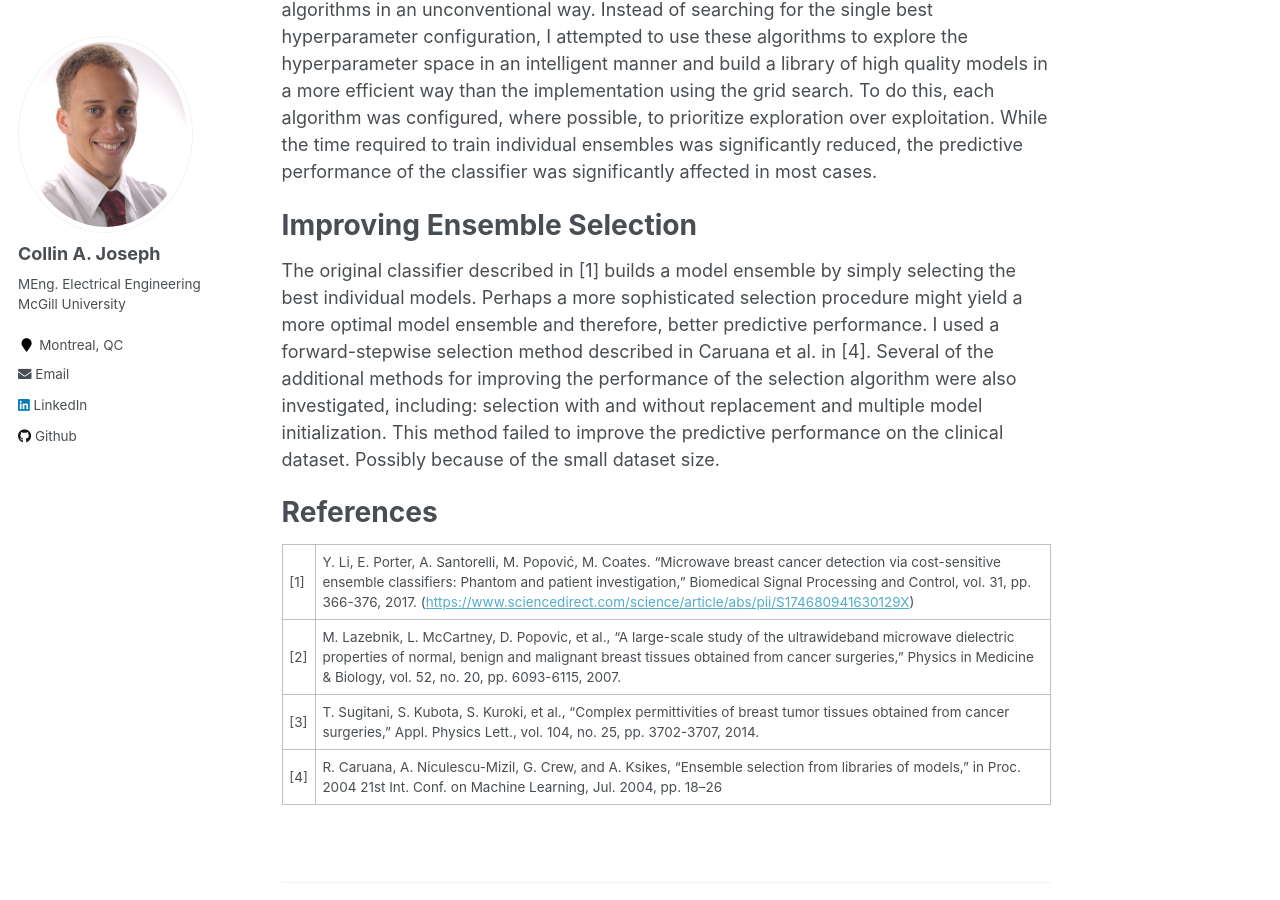
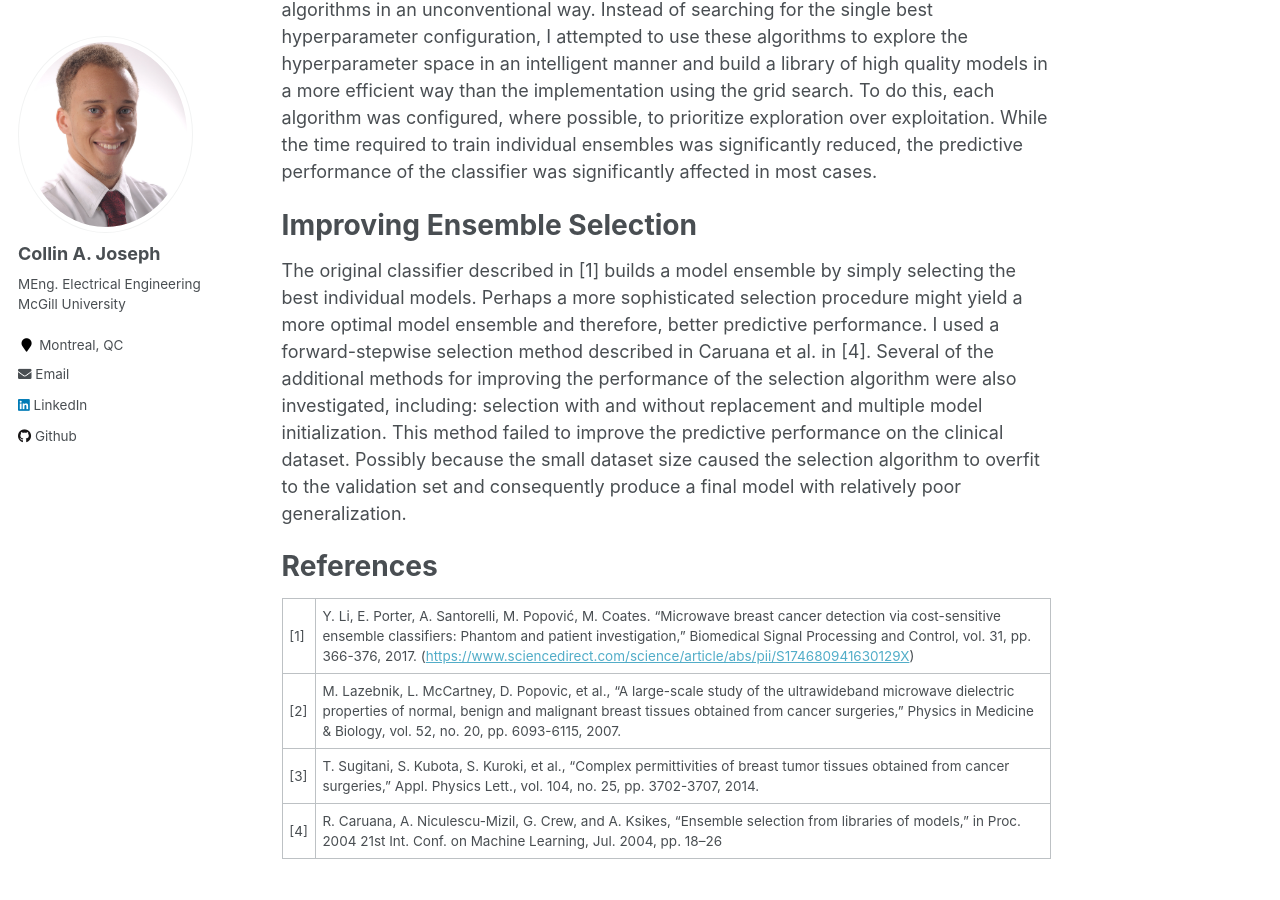
Before and after one commit to collinquintyne/collinquintyne.github.io, a Jekyll site: the page built from _projects/projects-1.md, in a window 1280 px wide and 900 px high, scrolled down 2787 px. Built offline with Jekyll 4.4.1, drawn with Linux system fonts in a browser that asks for light colours; formulas are drawn with MathJax 3.

Commit message:
update esvm project page

```diff
--- a/_projects/projects-1.md
+++ b/_projects/projects-1.md
@@ -14,7 +14,7 @@ Experimental evidence indicates that there is a substantial difference between t
 The [McGill RF Breast Cancer Screening Group](http://www.compem.ece.mcgill.ca/breast-cancer-detection/index.html) has developed a prototype 16-element multistatic radio-frequency radar system for breast cancer monitoring. The hardware system is capable of recording a radar scan of a hemisphereical or breast-shaped subject using 16 the transmitting and receiving antennas. The 16 antennas are activated in individual transmit-receive pairs to capture the radar signals, in other words, each antenna transmits a pulse while another antenna records the scattered and transmitted signals. This produces a total of 240 signals per scan, one signal for each uni-directional pair of antennas in the array.
 
 # Python Implementation
-The ensemble SVM classifier was originally written in <a href="https://www.mathworks.com/products/matlab.html">MATLAB</a>. In order to more easily take advantage of advancements in machine learning algorithms in the future a conversion to [Python](https://www.python.org/) was performed. The [2$\nu$-SVM](https://www.ece.rice.edu/dsp/software/nusvm.shtml) base models used in the original implementation were not used in the Python implementation because an equivalently efficient library to generate these models did not exist, therefore using these models was not feasible. Instead, the [scikit learn SVC](https://scikit-learn.org/stable/modules/generated/sklearn.svm.SVC.html) was used to generate base models with the optional negative class weight parameter used to control the cost-sensitivity of the models. This Python implementation was used to investigate potential improvements.
+The ensemble SVM classifier was originally written in [MATLAB](https://www.mathworks.com/products/matlab.html). In order to more easily take advantage of advancements in machine learning algorithms in the future a conversion to [Python](https://www.python.org/) was performed. The [2$\nu$-SVM](https://www.ece.rice.edu/dsp/software/nusvm.shtml) base models used in the original implementation were not used in the Python implementation because an equivalently efficient library to generate these models did not exist, therefore using these models was not feasible. Instead, the [scikit learn SVC](https://scikit-learn.org/stable/modules/generated/sklearn.svm.SVC.html) was used to generate base models with the optional negative class weight parameter used to control the cost-sensitivity of the models. This Python implementation was used to investigate potential improvements.
 
 # Improving Feature Extraction Methods
 The original detection algorithm used principle component analysis (PCA) as a feature extraction method. While previous results clearly indicated its effectiveness, more deterministic feature extraction methods could be equally effective with the added advantage of being more interpretable. The performance of 4 new feature extraction methods were investigated: short-time Fourier transform (STFT) features, discrete Fourier transform (DFT) features, empirical mode decomposition (EMD) features and time-domain features (TDF).
@@ -32,7 +32,7 @@ The ensemble algorithm involved performing a grid search over a few thousand hyp
 A wide variety of derivative-free optimization algorithms exist that may be applied to hyperparameter searching in machine learning applications. I chose to use the following algorithms: random walk, simulated annealing, genetic algorithms and particle swarm optimization. However, the existing implementation considers all hyperparameter configurations from all selected antenna pairs. Therefore, I attempted to use these algorithms in an unconventional way. Instead of searching for the single best hyperparameter configuration, I attempted to use these algorithms to explore the hyperparameter space in an intelligent manner and build a library of high quality models in a more efficient way than the implementation using the grid search. To do this, each algorithm was configured, where possible, to prioritize exploration over exploitation. While the time required to train individual ensembles was significantly reduced, the predictive performance of the classifier was significantly affected in most cases.
 
 # Improving Ensemble Selection
-The original classifier described in [1] builds a model ensemble by simply selecting the best individual models. Perhaps a more sophisticated selection procedure might yield a more optimal model ensemble and therefore, better predictive performance. I used a forward-stepwise selection method described in Caruana et al. in [4]. Several of the additional methods for improving the performance of the selection algorithm were also investigated, including: selection with and without replacement and multiple model initialization. This method failed to improve the predictive performance on the clinical dataset. Possibly because of the small dataset size.
+The original classifier described in [1] builds a model ensemble by simply selecting the best individual models. Perhaps a more sophisticated selection procedure might yield a more optimal model ensemble and therefore, better predictive performance. I used a forward-stepwise selection method described in Caruana et al. in [4]. Several of the additional methods for improving the performance of the selection algorithm were also investigated, including: selection with and without replacement and multiple model initialization. This method failed to improve the predictive performance on the clinical dataset. Possibly because the small dataset size caused the selection algorithm to overfit to the validation set and consequently produce a final model with relatively poor generalization.
 
 <!-- # Discussion
 Because the relatively small "clinical" dataset was used in these investigations, the confidence with which these investigations might be concluded is limited. -->
```
